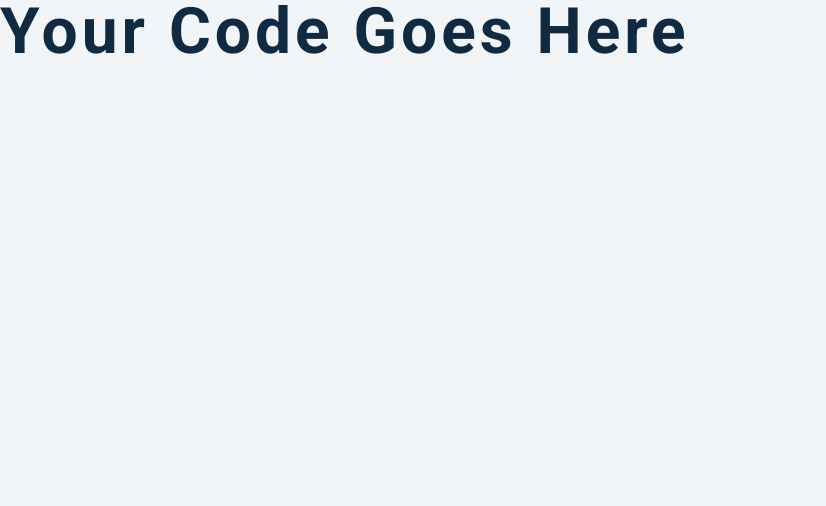
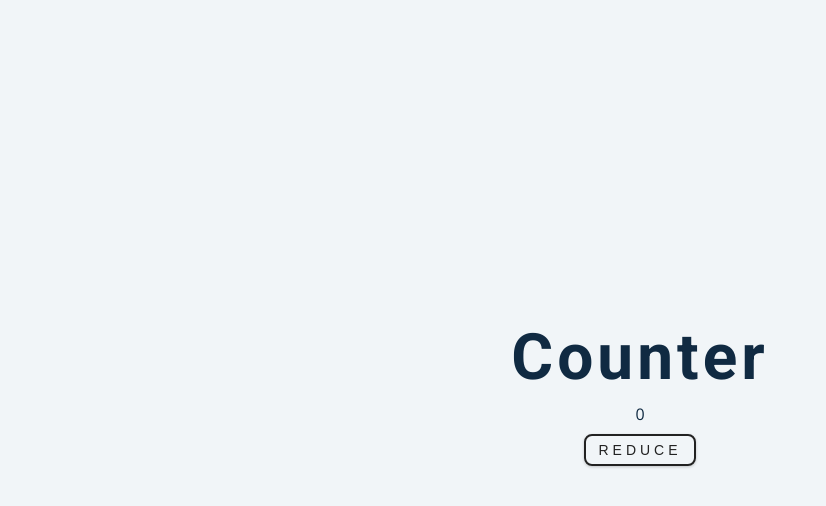
Before and after one commit to Bukirwa99/Timer, a plain HTML site: page index.html in a window 1280 px wide. Shown: the whole page, without its empty margins (0-826 px from the left). Drawn offline with nearby package versions, Linux system fonts and the light colour scheme.

Commit message:
starting

```diff
--- a/index.html
+++ b/index.html
@@ -8,7 +8,17 @@
     <link rel="stylesheet" href="styles.css" />
   </head>
   <body>
-    <h1>your code goes here</h1>
+    <main>
+      <div class="container">
+        <h1>
+          Counter
+        </h1>
+        <span id="span">0</span>
+        <div class="button-container">
+          <button class="btn decrease">Reduce</button>
+        </div>
+      </div>
+    </main>
     <!-- javascript -->
     <script src="app.js"></script>
   </body>
```
